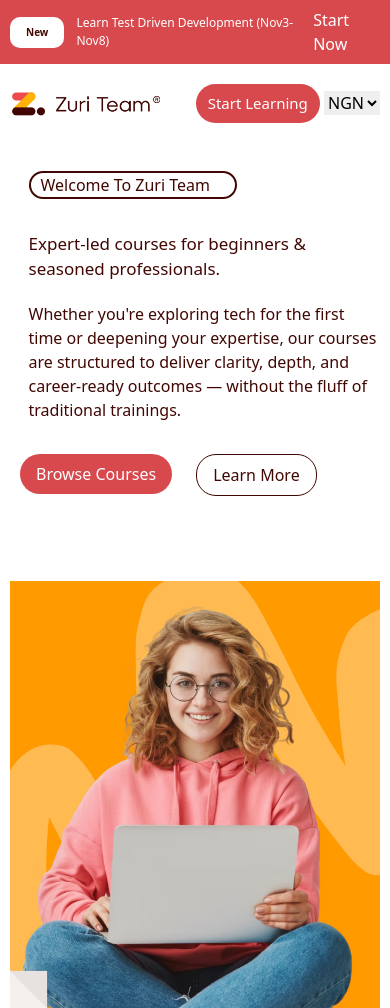
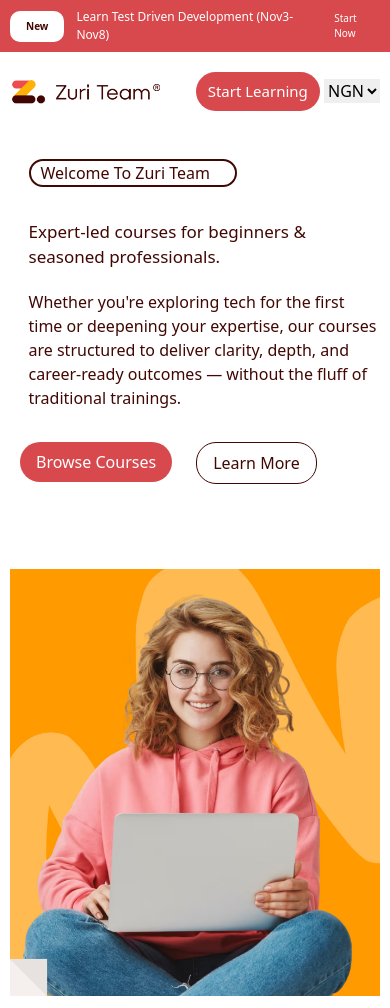
Before and after one commit to Fidence023/Zuri-team, a website: page index.html in a window 390 px wide. Shown: the top 1008 px of the page. Drawn offline with Linux system fonts and the light colour scheme.

Commit message:
i edited one text

```diff
--- a/index.html
+++ b/index.html
@@ -25,7 +25,9 @@
             <p class="text-white text-[12px] md:text-base font-light">
               Learn Test Driven Development (Nov3-Nov8)
             </p>
-            <span class="text-white md:font-medium">Start Now</span>
+            <span class="text-white text-[10px] md:text-[15px] md:font-medium"
+              >Start Now</span
+            >
           </div>
         </article>
 
```
